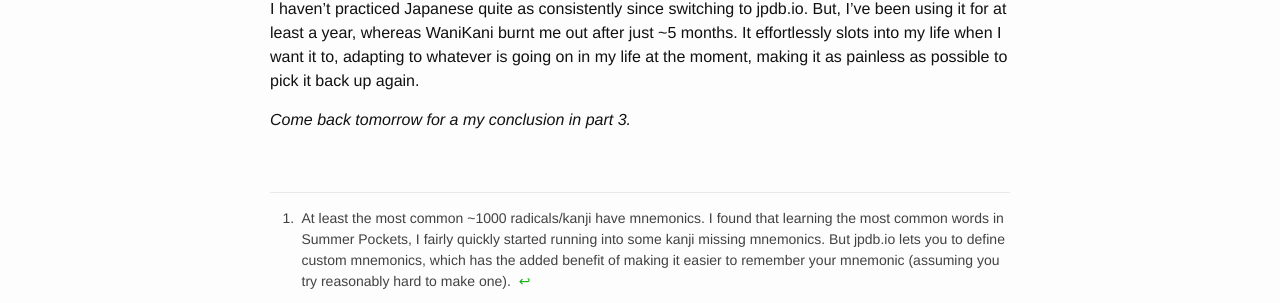
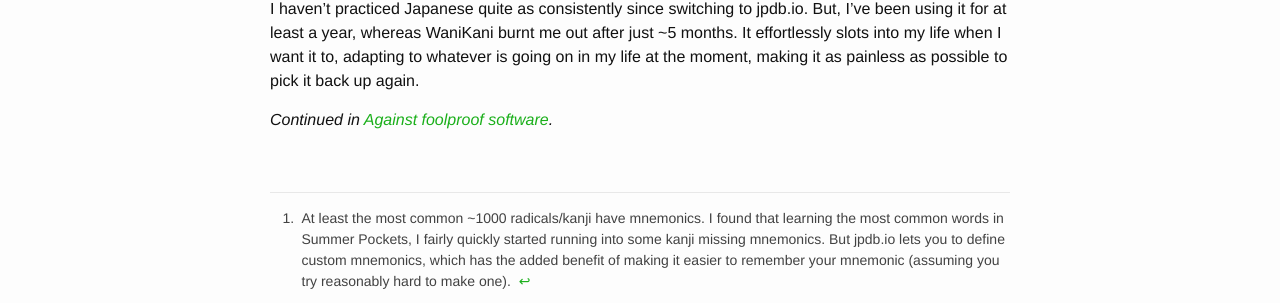
Before and after one commit to lehmacdj/blog, a Jekyll site: the page built from _notes/0THf60NuwInF-what-makes-a-good-spaced-repetition-system-jpdbio.md, in a window 1280 px wide. Shown: the part 1442-1745 px from the top of the page. Built offline with Jekyll 4.4.1, drawn with Linux system fonts in a browser that asks for light colours.

Commit message:
Add link to next post

```diff
--- a/_notes/0THf60NuwInF-what-makes-a-good-spaced-repetition-system-jpdbio.md
+++ b/_notes/0THf60NuwInF-what-makes-a-good-spaced-repetition-system-jpdbio.md
@@ -34,4 +34,4 @@ All of this remained true even when abandoning jpdb.io for longer periods of tim
 
 I haven't practiced Japanese quite as consistently since switching to jpdb.io. But, I've been using it for at least a year, whereas WaniKani burnt me out after just ~5 months. It effortlessly slots into my life when I want it to, adapting to whatever is going on in my life at the moment, making it as painless as possible to pick it back up again.
 
-*Come back tomorrow for a my conclusion in part 3.*
+*Continued in [Against foolproof software](/YLwRkdcbZJyA/against-foolproof-software).*
```
